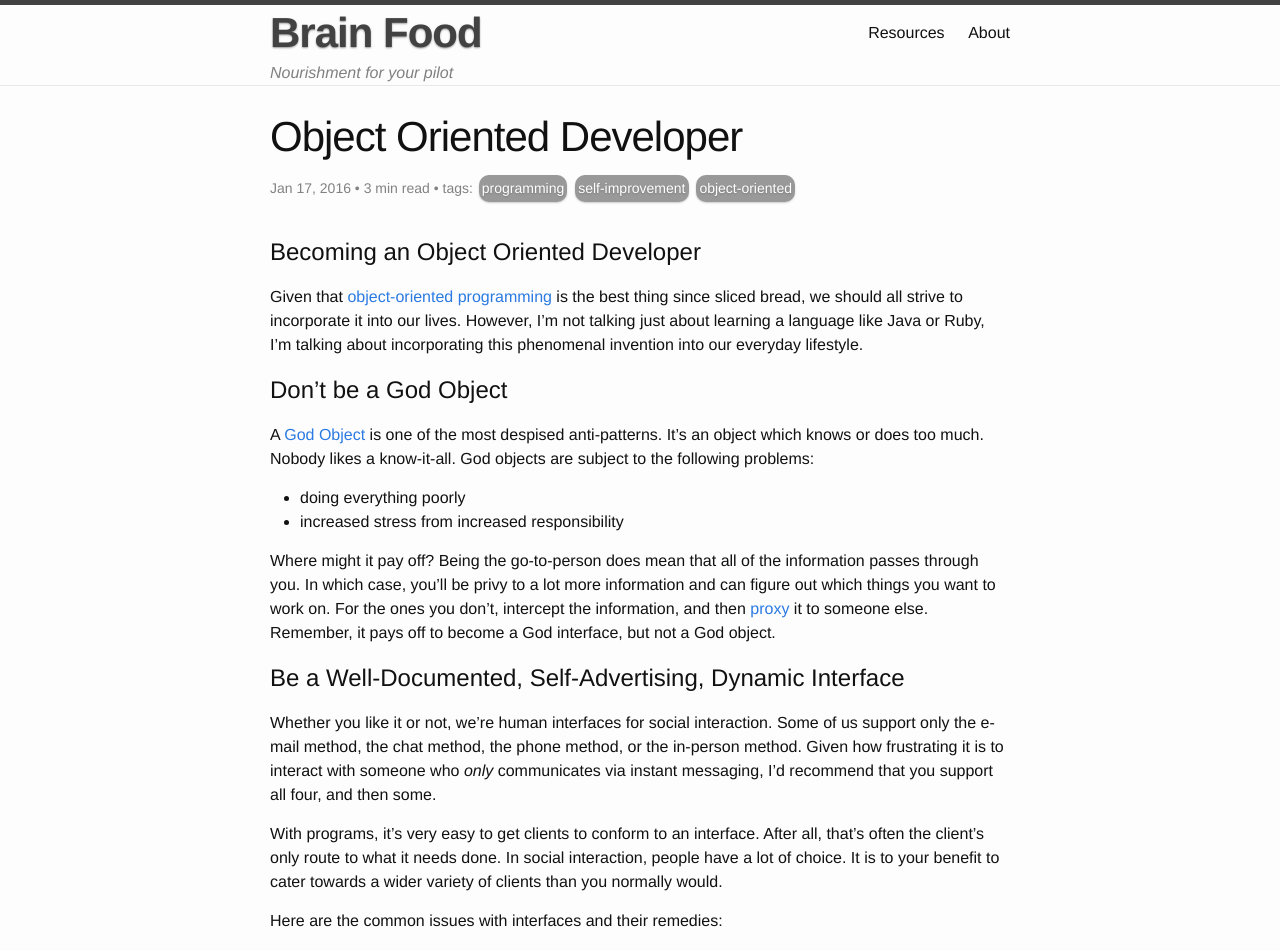
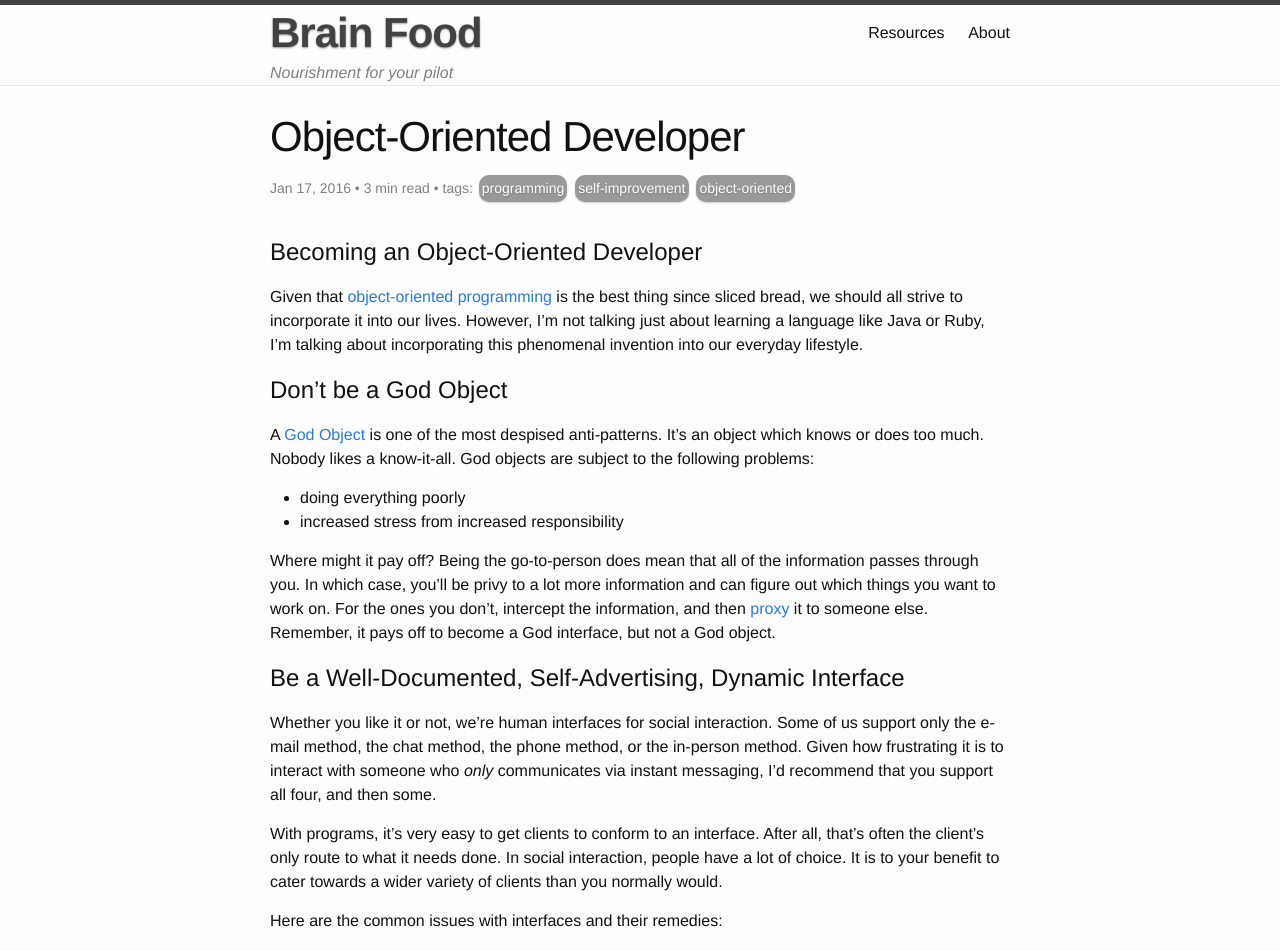
Before and after one commit to eviltoylet/eviltoylet.github.io, a Jekyll site: the page built from _posts/2016-01-17-object-oriented-developer.markdown, in a window 1280 px wide. Shown: the top 951 px of the page. Built offline with Jekyll 4.4.1, drawn with Linux system fonts in a browser that asks for light colours; nearby versions of some CDN libraries; comment, search, counter and statistics services are not loaded.

```diff
--- a/_posts/2016-01-17-object-oriented-developer.markdown
+++ b/_posts/2016-01-17-object-oriented-developer.markdown
@@ -1,11 +1,11 @@
 ---
 layout: post
-title:  "Object Oriented Developer"
+title:  "Object-Oriented Developer"
 date:   2016-1-17 11:07:00 -0800
 tags: programming self-improvement object-oriented
 ---
 
-# Becoming an Object Oriented Developer
+# Becoming an Object-Oriented Developer
 Given that [object-oriented programming](https://en.wikipedia.org/wiki/Object-oriented_programming) is the best thing since sliced bread,
 we should all strive to incorporate it into our lives. However, I'm not talking just about learning a language like Java or Ruby, I'm talking
 about incorporating this phenomenal invention into our everyday lifestyle.
```
